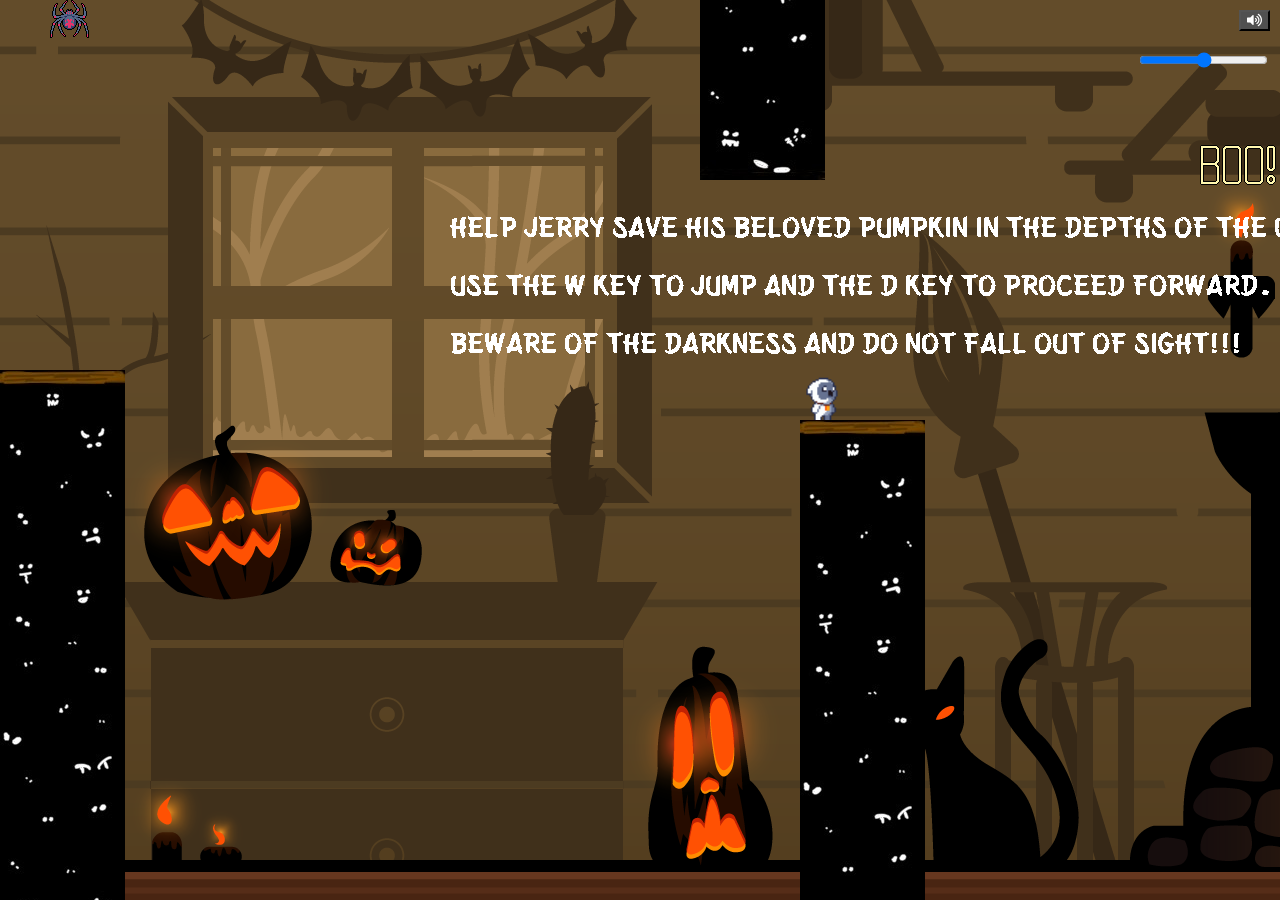
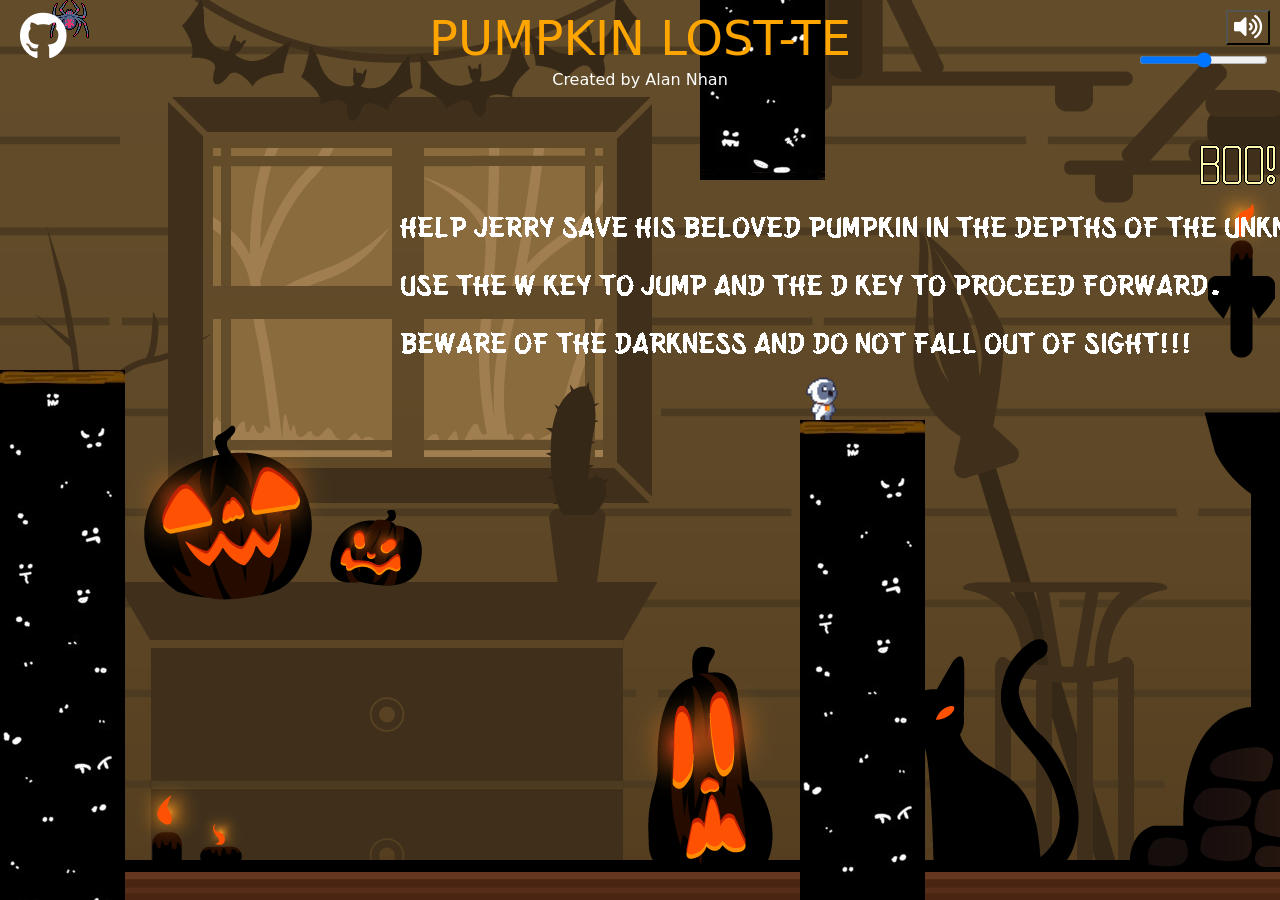
Before and after one commit to nhvn/first-browser-game, a plain HTML site: page index.html in a window 1280 px wide. Drawn offline with Linux system fonts and the light colour scheme.

Commit message:
added titles, credits, fixed up README

```diff
--- a/css/styles.css
+++ b/css/styles.css
@@ -60,5 +60,34 @@ canvas {
   top: 10px;
   right: 10px;
   color: white;
-  background-color: #505050;
+  background-color: #50505000;
+  font-size: 25px;
 }
+
+.github-link {
+  position: fixed;
+  top: 10px;
+  left: 20px;
+  color: white;
+  font-size: 3em;
+}
+
+#prompt {
+  position: fixed;
+  top: 10px;
+  width: 50%; /* Set a width for the element */
+  text-align: center;
+  color: orange;
+  font-size: 3em;
+  font-family: cursive;
+}
+
+#credits {
+  position: fixed;
+  top: 70px;
+  width: 50%; /* Set a width for the element */
+  text-align: center;
+  color: rgb(255, 255, 255);
+  font-size: 1em;
+  font-family: cursive;
+}
--- a/index.html
+++ b/index.html
@@ -13,12 +13,18 @@
   <img class="myImg" style="display:none;"/>
   <script src="index.js" type="module"></script>
 
+  <a href="https://github.com/nhvn" target="_blank" class="github-link">
+    <i class="fab fa-github">
+    </i>
+  </a>
+
   <!-- <div id="main-menu">
     <h1>Pumpkin Lost-te</h1>
     <p>Navigate through the depths of the unknown to help Jerry find his beloved pumpkin. Beware, the darkness if coming for you.</p>
     <button id="play-game-button">Play Game</button>
     <p>Credits: Alan</p>
   </div>   -->
+  <div id="prompt">PUMPKIN LOST-TE</div>
 
   <div id="modal" class="modal">
       <div class="modal-content">
@@ -33,5 +39,7 @@
         <button id="win-button">Play Again</button>
       </div>
     </div>
+
+    <div id="credits">Created by Alan Nhan</div>
 </body>
 </html>
--- a/index.js
+++ b/index.js
@@ -245,7 +245,7 @@ function init() {
     new GenericObject({ x: 7500, y: 200, image: createImage(boo) }),
     new GenericObject({ x: 7450, y: 150, image: createImage(sparkle) }),
     new GenericObject({ x: 7650, y: 370, image: createImage(pumpkin) }),
-    new GenericObject({ x: 450, y: 300, image: createImage(findpumpkin) }),
+    new GenericObject({ x: 400, y: 300, image: createImage(findpumpkin) }),
   ];
 
   // CHASER 1
```
Also changed, not shown: 1 other file.
